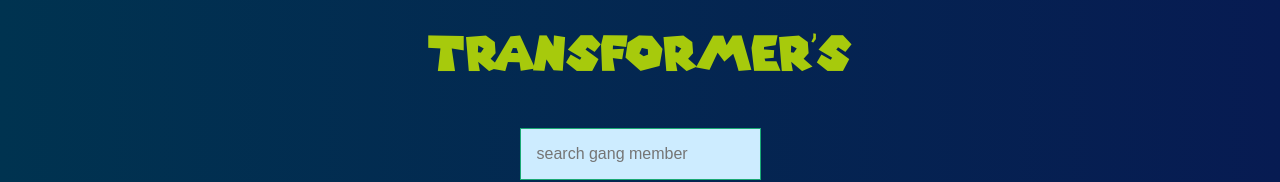
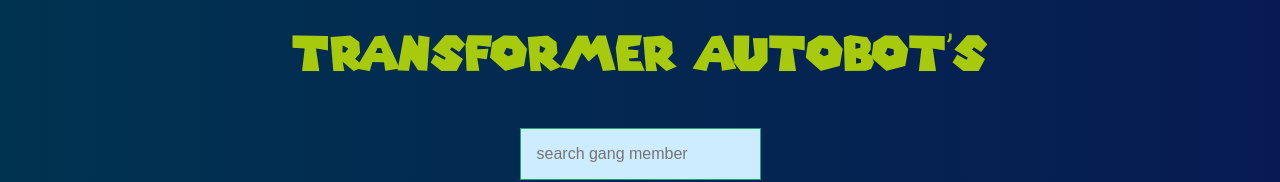
Before and after one commit to abhikhamkar/Transformers, a React (Create React App) app: page / in a window 1280 px wide. Shown: the top 182 px of the page. Built offline with nearby package versions, Linux system fonts and the light colour scheme.

Commit message:
Updated Title

```diff
--- a/src/containers/App.js
+++ b/src/containers/App.js
@@ -36,7 +36,7 @@
       <h1>Loading...</h1>
     ) : (
       <div className="tc">
-        <h1 className="f1">Transformer's</h1>
+        <h1 className="f1">Transformer Autobot's</h1>
         <SearchBox searchChange={this.onSearchChange} />
         <Scroll>
           <ErrorBoundry>
```
